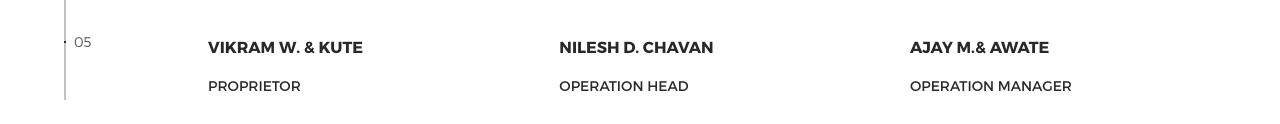
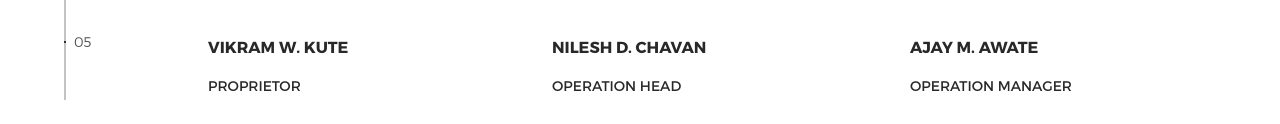
Before and after one commit to saurabhbelote/North-West, a plain HTML site: page index.html in a window 1280 px wide. Shown: the part 580-704 px from the top of the page. Drawn offline with nearby package versions, Linux system fonts and the light colour scheme.

Commit message:
Update index.html

```diff
--- a/index.html
+++ b/index.html
@@ -70,7 +70,7 @@
                 </div>
                 <div class="intro--options">
                   <a href="#0">
-                    <h3>Vikram W. &amp; Kute</h3>
+                    <h3>Vikram W. Kute</h3>
                     <p>PROPRIETOR</p>
                   </a>
                   <a href="#0">
@@ -78,7 +78,7 @@
                     <p>OPERATION HEAD</p>
                   </a>
                   <a href="#0">
-                    <h3>Ajay M.&amp; Awate</h3>
+                    <h3>Ajay M. Awate</h3>
                     <p>OPERATION MANAGER</p>
                   </a>
                 </div>
```
